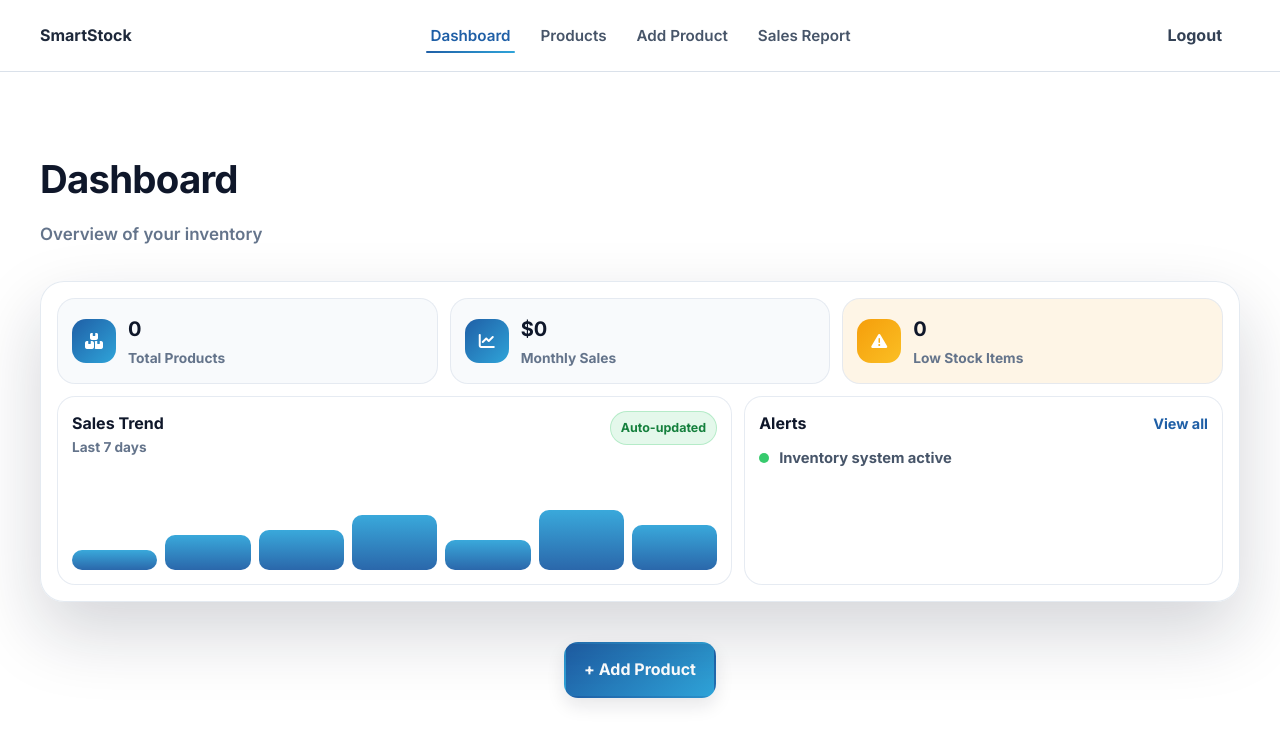
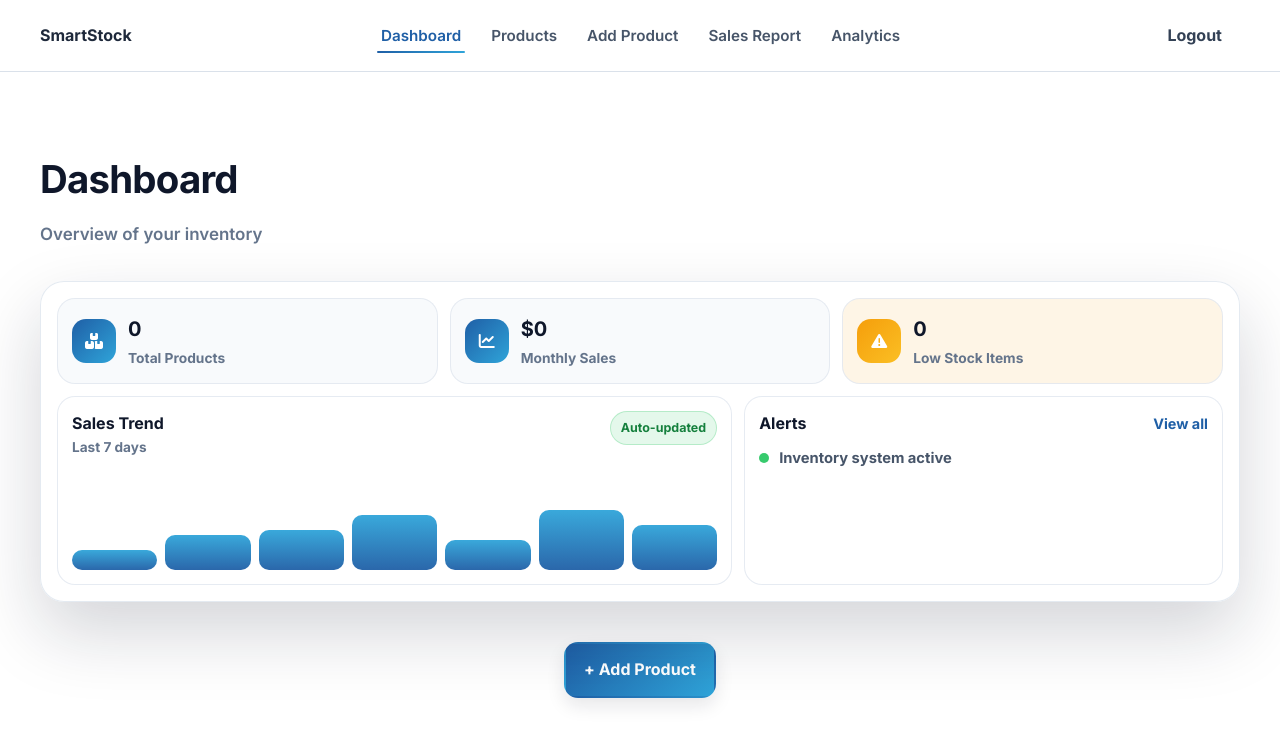
Before and after one commit to Jarin-Tanzim/SmartStock, a website: page dashboard.html in a window 1280 px wide. Drawn offline with Linux system fonts and the light colour scheme; no server answers; sample sign-in values are in the browser's storage.

Commit message:
added nav bar

```diff
--- a/dashboard.html
+++ b/dashboard.html
@@ -40,6 +40,7 @@
         <a class="nav__link" href="products.html">Products</a>
         <a class="nav__link" href="add-product.html">Add Product</a>
         <a class="nav__link" href="sales.html">Sales Report</a>
+        <a class="nav__link" href="analytics.html">Analytics</a>
       </div>
 
       <button class="btn btn--ghost" id="logoutBtn">Logout</button>
```
